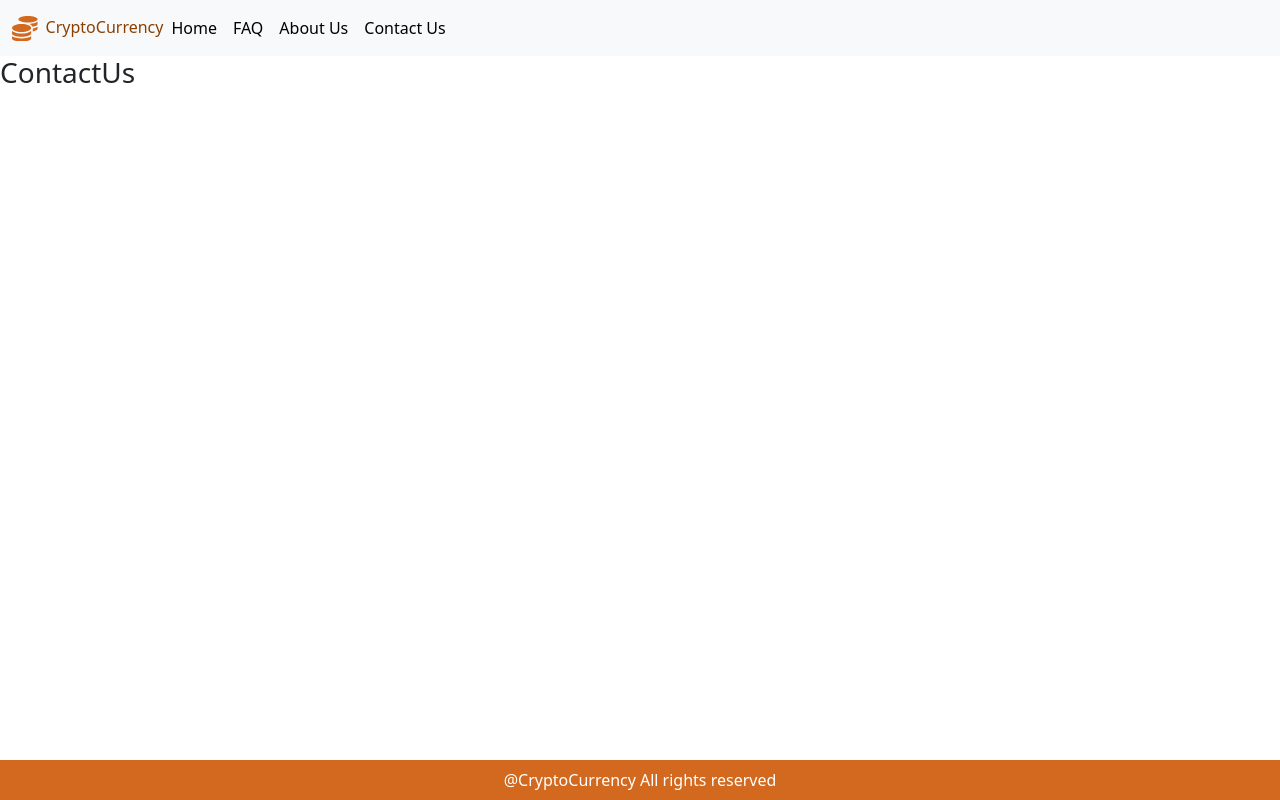
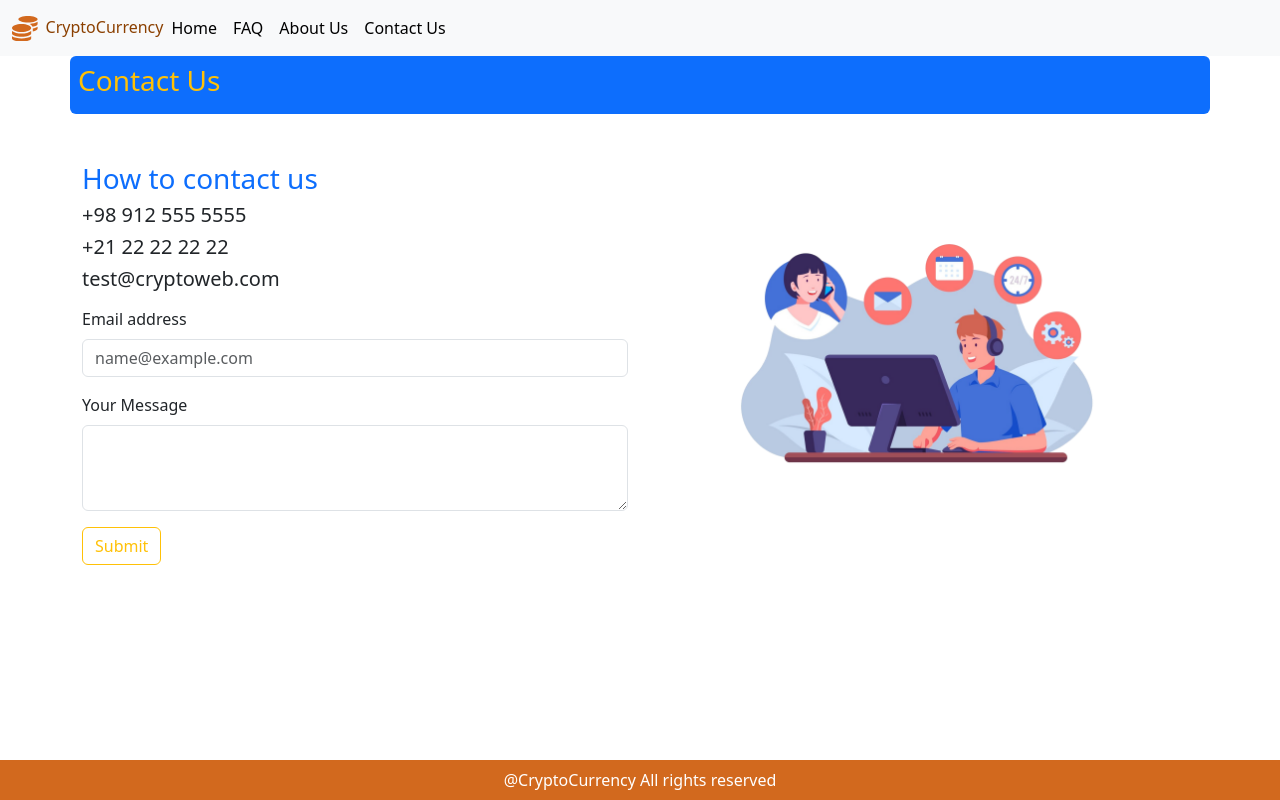
Before and after one commit to LQasemzadeh/react-learn, a React (Create React App) app: page /contact-us in a window 1280 px wide. Built offline with nearby package versions, Linux system fonts and the light colour scheme.

Commit message:
Contact Us

```diff
--- a/src/pages/ContactUs.page.jsx
+++ b/src/pages/ContactUs.page.jsx
@@ -1,9 +1,40 @@
 import React from 'react';
+import contactImageSrc from "../assets/images/contact.png";
 
 const ContactUsPage = () => {
     return (
-        <div>
-            <h3>ContactUs</h3>
+        <div className='container'>
+            <div className="row">
+                <div className="col-12 bg-primary text-warning p-2 rounded">
+                    <h3>Contact Us</h3>
+                </div>
+            </div>
+            <div className="row align-items-center">
+                <div className="col-md-6">
+                   <div className="mt-5">
+                       <h3 className="text-primary">How to contact us</h3>
+                       <h5>+98 912 555 5555</h5>
+                       <h5>+21 22 22 22 22</h5>
+                       <h5>test@cryptoweb.com</h5>
+                   </div>
+                    <div className="mt-3">
+                        <div className="mb-3">
+                            <label htmlFor="exampleFormControlInput1" className="form-label">Email address</label>
+                            <input type="email" className="form-control" id="exampleFormControlInput1"
+                                   placeholder="name@example.com" />
+                        </div>
+                        <div className="mb-3">
+                            <label htmlFor="exampleFormControlTextarea1" className="form-label">Your Message</label>
+                            <textarea className="form-control" id="exampleFormControlTextarea1" rows="3"></textarea>
+                        </div>
+                        <button type="button" className="btn btn-outline-warning">Submit</button>
+                    </div>
+                </div>
+                <div className="col-md-6 mt-5 text-center">
+                    <img src={contactImageSrc} alt="about" className="img-fluid about-img" />
+                </div>
+            </div>
+
         </div>
     );
 };
```
Also changed, not shown: src/assets/images/contact.png (added).
